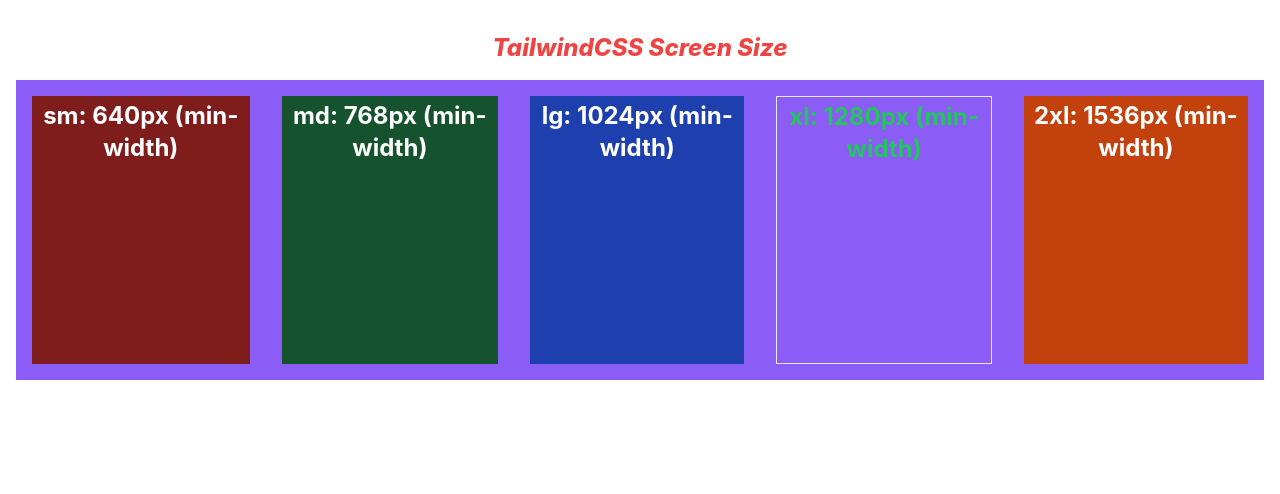
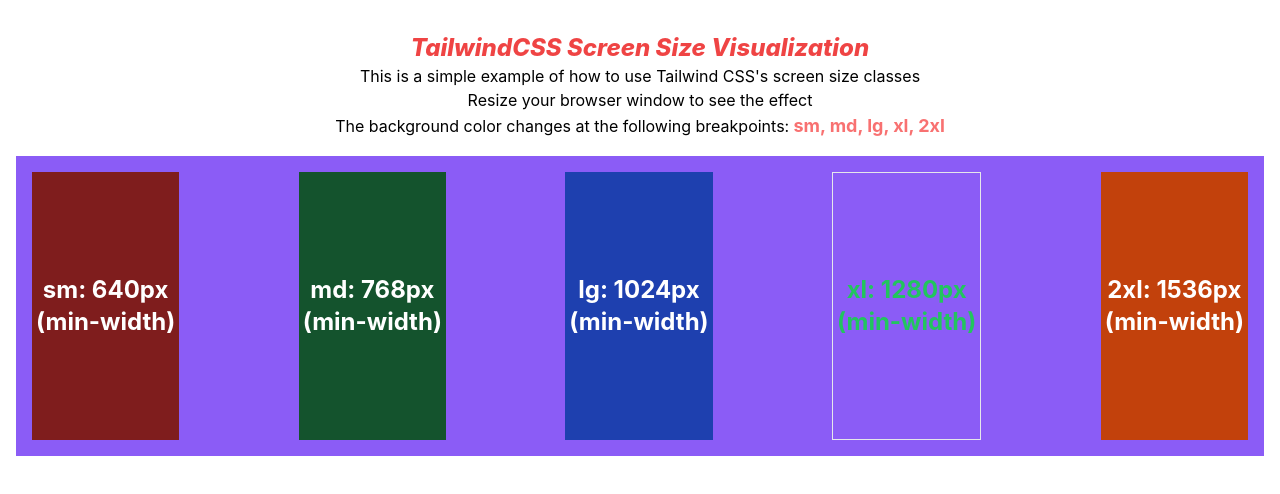
Before and after one commit to Nahid1911/tailwindCssReactJs, a JavaScript app: page / in a window 1280 px wide. Shown: the top 494 px of the page. Built offline with nearby package versions, Linux system fonts and the light colour scheme; the HTML template or start-up script is replaced by a standard one.

Commit message:
Add flex to the inner div

```diff
--- a/src/components/screenSize.js
+++ b/src/components/screenSize.js
@@ -1,13 +1,16 @@
 function ScreenSize () {
   return (
     <div>
-    <h1 className='italic mt-8 text-red-500 font-extrabold text-2xl'>TailwindCSS Screen Size</h1>
+    <h1 className='italic mt-8 text-red-500 font-extrabold text-2xl'>TailwindCSS Screen Size Visualization</h1>
+    <p className="text-center">This is a simple example of how to use Tailwind CSS's screen size classes</p>
+    <p className="text-center">Resize your browser window to see the effect</p>
+    <p className="text-center">The background color changes at the following breakpoints:<span className="font-bold text-lg text-red-400"> sm, md, lg, xl, 2xl</span></p>
     <div className=" flex m-4 h-[300px] font-bold justify-between text-white bg-yellow-600 sm:bg-red-900 md:bg-green-900 lg:bg-blue-800 xl:bg-violet-500 2xl:bg-orange-700">
-      <div className="w-auto h-auto p-1 m-4 text-2xl bg-red-900 sm:max-md:text-green-500 sm:max-md:border">sm: 640px (min-width)</div>
-      <div className="w-auto h-auto p-1 m-4 text-2xl bg-green-900 md:max-lg:text-green-500 md:max-lg:border">md: 768px (min-width)</div>
-      <div className="w-auto h-auto p-1 m-4 text-2xl bg-blue-800 lg:max-xl:text-green-500 lg:max-xl:border">lg: 1024px (min-width)</div>
-      <div className="w-auto h-auto p-1 m-4 text-2xl bg-violet-500 xl:max-2xl:text-green-500 xl:max-2xl:border">xl: 1280px (min-width)</div>
-      <div className="w-auto h-auto p-1 m-4 text-2xl bg-orange-700 2xl:text-green-500 2xl:border">2xl: 1536px (min-width)</div>
+      <div className="flex w-auto h-auto p-1 m-4 items-center text-2xl bg-red-900 sm:max-md:text-green-500 sm:max-md:border">sm: 640px <br/> (min-width)</div>
+      <div className="flex w-auto h-auto p-1 m-4 items-center text-2xl bg-green-900 md:max-lg:text-green-500 md:max-lg:border">md: 768px <br/> (min-width)</div>
+      <div className="flex w-auto h-auto p-1 m-4 items-center text-2xl bg-blue-800 lg:max-xl:text-green-500 lg:max-xl:border">lg: 1024px <br/> (min-width)</div>
+      <div className="flex w-auto h-auto p-1 m-4 items-center text-2xl bg-violet-500 xl:max-2xl:text-green-500 xl:max-2xl:border">xl: 1280px <br/> (min-width)</div>
+      <div className="flex w-auto h-auto p-1 m-4 items-center text-2xl bg-orange-700 2xl:text-green-500 2xl:border">2xl: 1536px <br/> (min-width)</div>
     </div>
     </div>
   );
```
